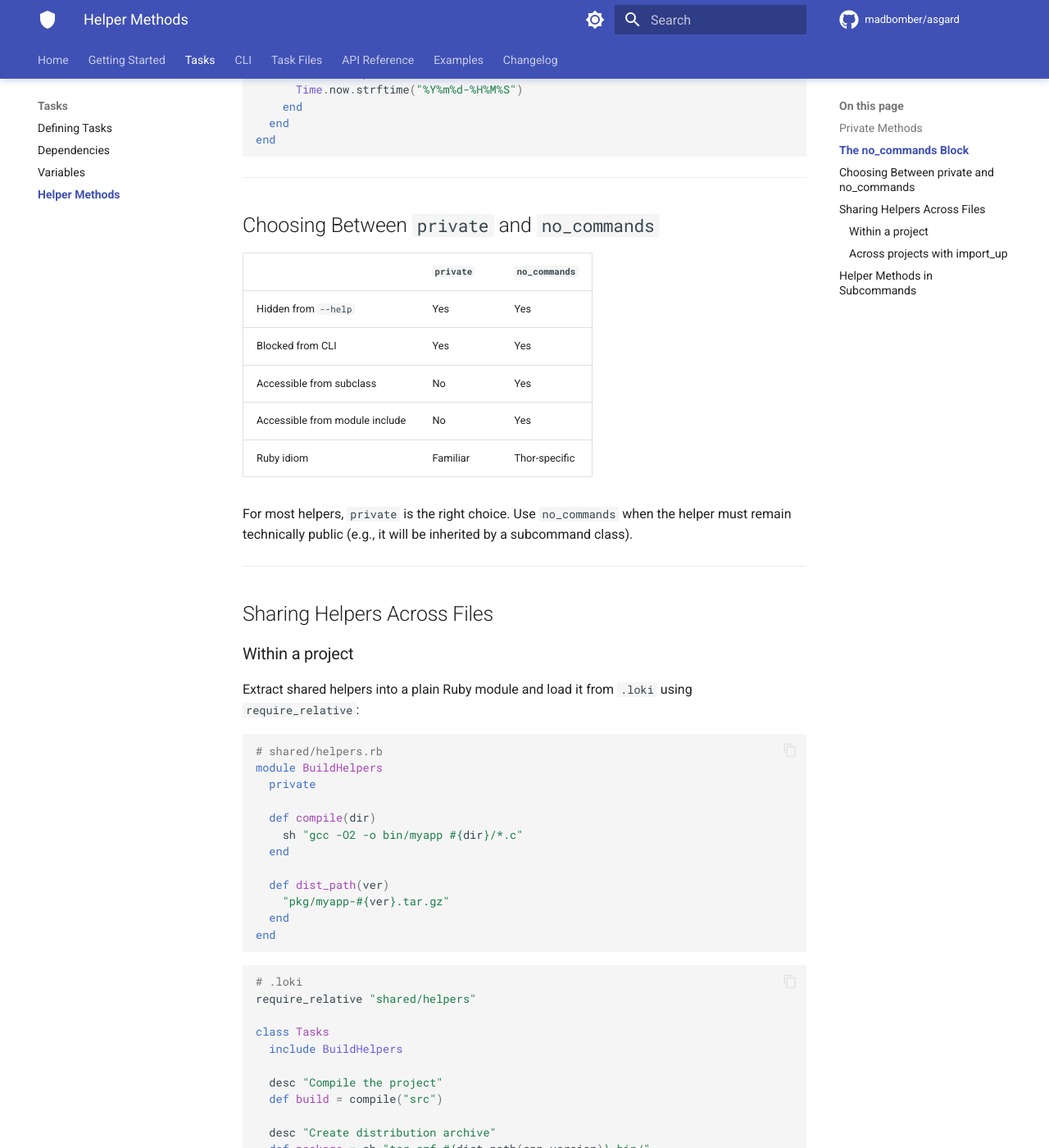
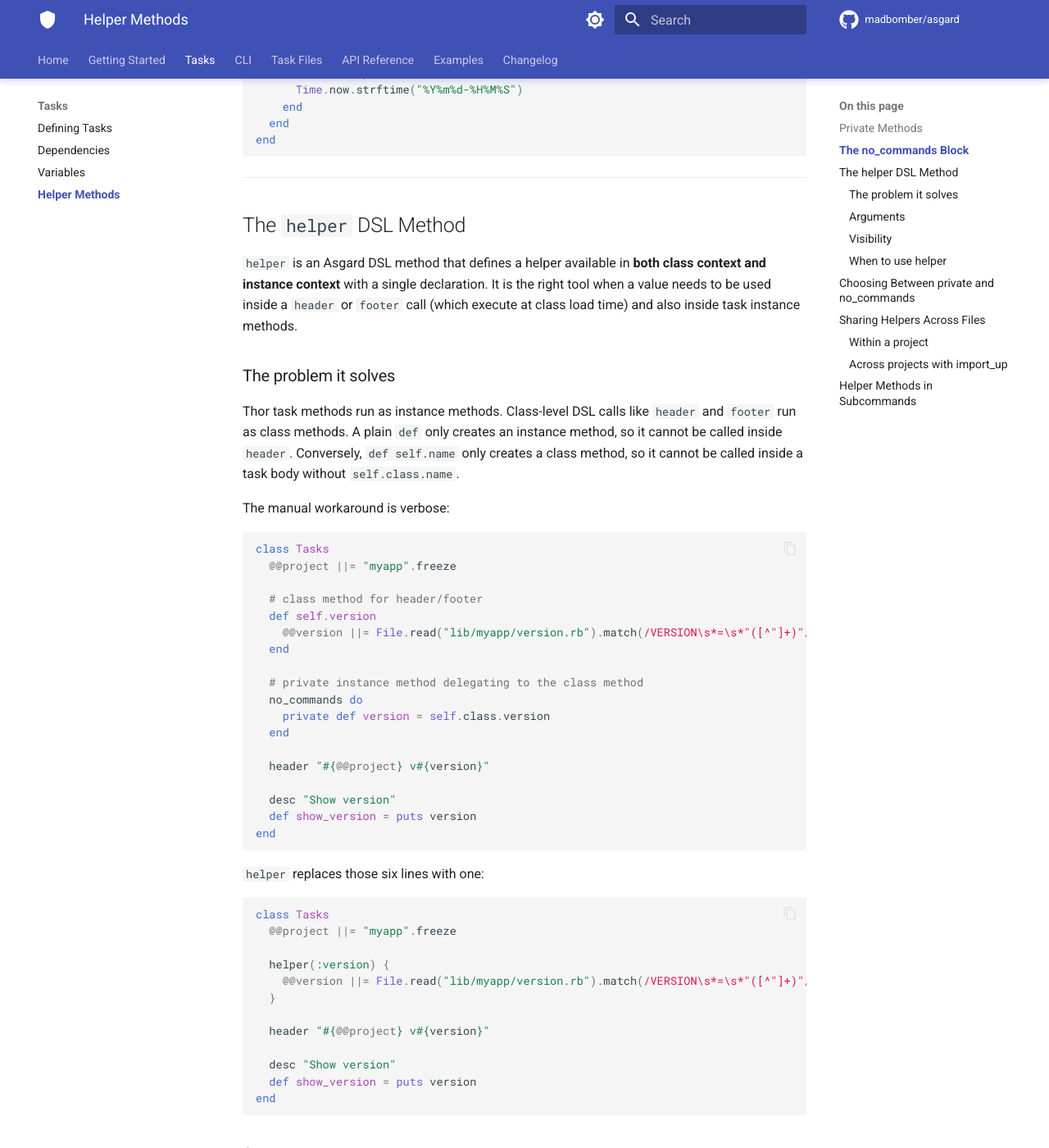
Before and after one commit to MadBomber/asgard, an MkDocs documentation site: the page built from docs/helpers.md, in a window 1280 px wide and 1400 px high, scrolled down 1784 px. Shown: the whole window at 82% size. Built offline with MkDocs 1.6.1 and Material for MkDocs 9.7.7, drawn with Linux system fonts in a browser that asks for light colours; comment, search, counter and statistics services are not loaded; some of the changed text lies outside the part shown.

Commit message:
feat: add helper DSL method and parallel quality gate recap
- Add `helper` class method to Asgard::Base — defines a method in both
  class context (for header/footer) and as a private instance method,
  eliminating the manual def self.name + no_commands boilerplate
- Refactor quality task to run test, rubocop, and flog_check in parallel;
  each gate captures pass/fail via instance variables and suppresses output
  on pass, printing only failures; quality body prints a summary recap
- Update .loki to use helper(:project_version) instead of the two-method
  pattern
- Document helper in README, docs/helpers.md, and docs/changelog.md

````diff
--- a/docs/helpers.md
+++ b/docs/helpers.md
@@ -72,6 +72,90 @@ class Tasks
   end
 end
 ```
+
+---
+
+## The `helper` DSL Method
+
+`helper` is an Asgard DSL method that defines a helper available in **both class context and instance context** with a single declaration. It is the right tool when a value needs to be used inside a `header` or `footer` call (which execute at class load time) and also inside task instance methods.
+
+### The problem it solves
+
+Thor task methods run as instance methods. Class-level DSL calls like `header` and `footer` run as class methods. A plain `def` only creates an instance method, so it cannot be called inside `header`. Conversely, `def self.name` only creates a class method, so it cannot be called inside a task body without `self.class.name`.
+
+The manual workaround is verbose:
+
+```ruby
+class Tasks
+  @@project ||= "myapp".freeze
+
+  # class method for header/footer
+  def self.version
+    @@version ||= File.read("lib/myapp/version.rb").match(/VERSION\s*=\s*"([^"]+)"/)[1].freeze
+  end
+
+  # private instance method delegating to the class method
+  no_commands do
+    private def version = self.class.version
+  end
+
+  header "#{@@project} v#{version}"
+
+  desc "Show version"
+  def show_version = puts version
+end
+```
+
+`helper` replaces those six lines with one:
+
+```ruby
+class Tasks
+  @@project ||= "myapp".freeze
+
+  helper(:version) {
+    @@version ||= File.read("lib/myapp/version.rb").match(/VERSION\s*=\s*"([^"]+)"/)[1].freeze
+  }
+
+  header "#{@@project} v#{version}"
+
+  desc "Show version"
+  def show_version = puts version
+end
+```
+
+### Arguments
+
+`helper` supports any argument signature valid in a Ruby method definition: positional, keyword, default values, and blocks.
+
+```ruby
+# No arguments
+helper(:project_root) { loki_up.parent.to_s }
+
+# Positional arguments
+helper(:gem_path) { |name| "lib/#{name}/version.rb" }
+
+# Positional with default
+helper(:tag_prefix) { |sep = "-"| "#{@@project}#{sep}" }
+
+# Positional and keyword arguments
+helper(:format_version) { |name, version, prefix: "v", separator: "-"|
+  "#{prefix}#{name}#{separator}#{version}"
+}
+```
+
+Wrong argument counts or unknown keyword names raise the same `ArgumentError` Ruby raises for any method call — no special error handling needed.
+
+### Visibility
+
+`helper`-defined methods are:
+
+- **Excluded from `asgard help`** — they never appear as commands
+- **Blocked from CLI invocation** — cannot be called directly from the command line
+- **Private on the instance side** — not accessible from outside the class
+
+### When to use `helper`
+
+Use `helper` when the value or computation must be available in both a class-level DSL call (`header`, `footer`, a `@@var` initializer) and inside task instance methods. For helpers that are only needed inside task bodies, a plain `private` method is simpler.
 
 ---
 
````
Also changed, not shown: README.md (+35 -0 lines), docs/changelog.md (+8 -0 lines), 3 other files.
